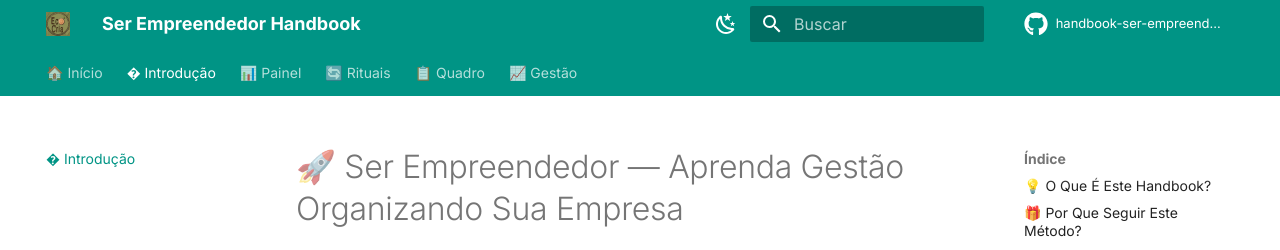
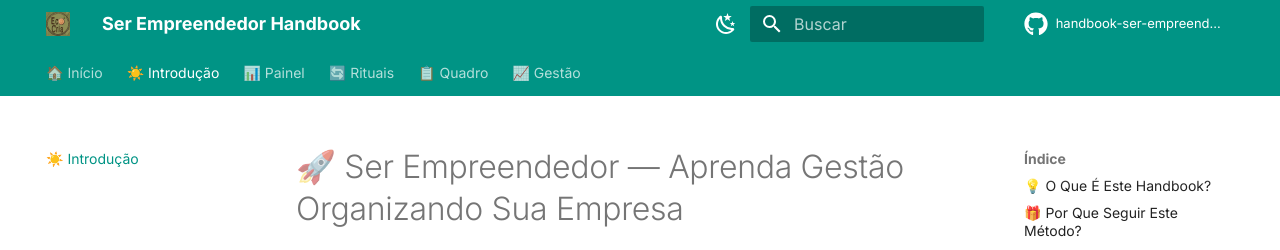
Before and after one commit to skatesham/handbook-ser-empreendedor, an MkDocs documentation site: the page built from docs/introducao.md, in a window 1280 px wide and 900 px high. Shown: the top 250 px of the window. Built offline with MkDocs 1.6.1 and Material for MkDocs 9.7.7, drawn with Linux system fonts in a browser that asks for light colours; comment, search, counter and statistics services are not loaded.

Commit message:
fix: icon

```diff
--- a/mkdocs.yml
+++ b/mkdocs.yml
@@ -70,7 +70,7 @@ markdown_extensions:
 
 nav:
   - 🏠 Início: index.md
-  - � Introdução: introducao.md
+  - ☀️ Introdução: introducao.md
   - 📊 Painel: painel.md
   - 🔄 Rituais:
     - rituais/index.md
```
